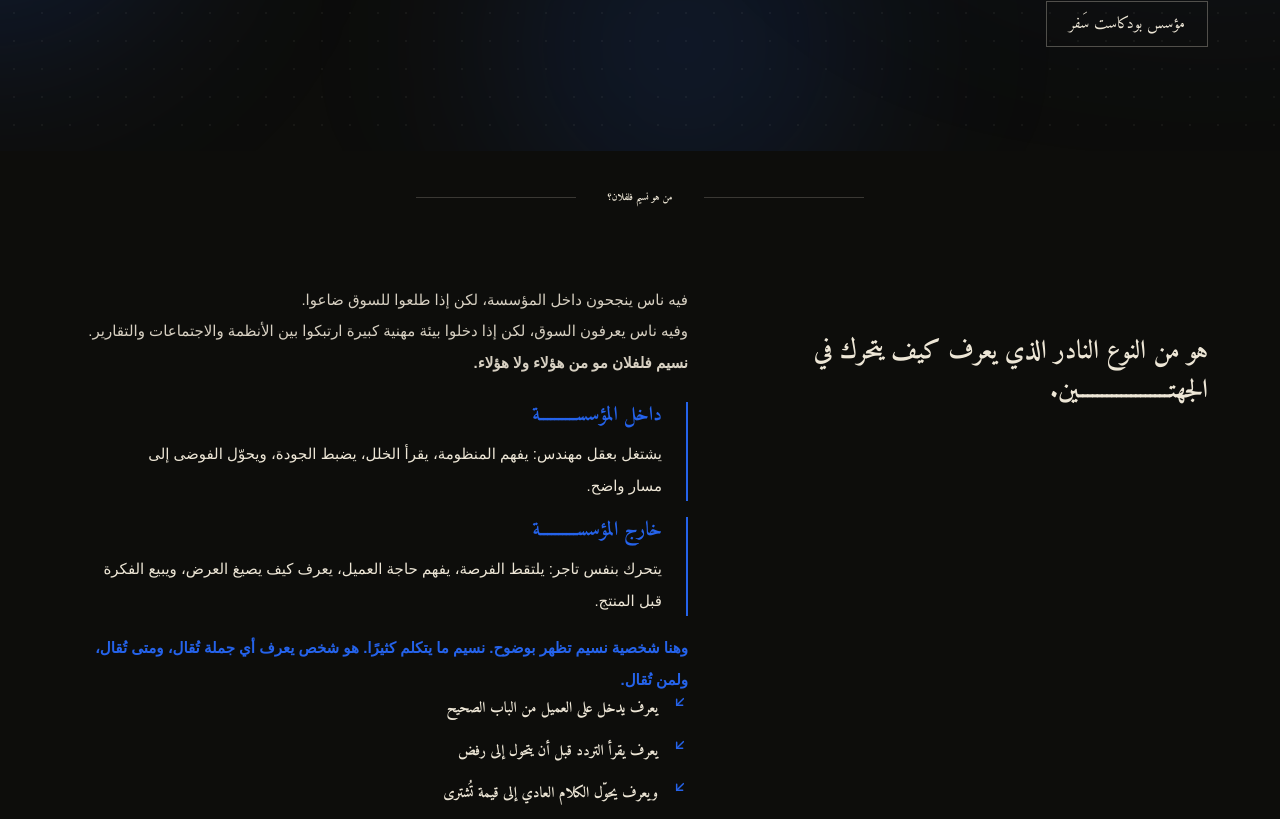
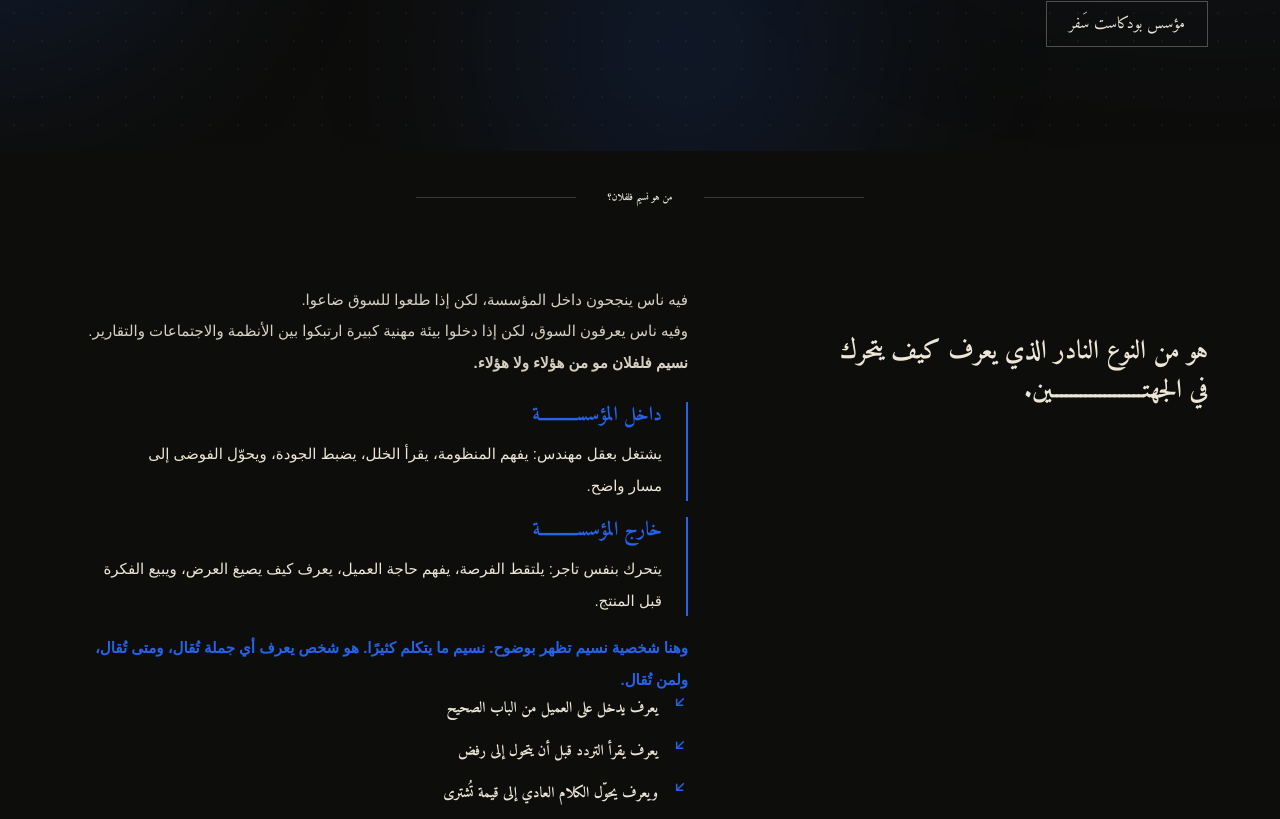
Before and after one commit to Manar-k/Naseem-Portfolio, a React (Vite) app: page / in a window 1280 px wide. Shown: the part 661-1480 px from the top of the page. Built offline with nearby package versions, Linux system fonts and the light colour scheme.

Commit message:
Modified: Code

```diff
--- a/src/data/profile.ts
+++ b/src/data/profile.ts
@@ -29,7 +29,7 @@ export interface LocaleContent {
   about: {
     title: string
     intro: string[]
-    pullQuote: string
+    pullQuote: string[]
     dual: {
       insideTitle: string
       insideText: string
@@ -131,7 +131,7 @@ export const profile: Record<Lang, LocaleContent> = {
         'وفيه ناس يعرفون السوق، لكن إذا دخلوا بيئة مهنية كبيرة ارتبكوا بين الأنظمة والاجتماعات والتقارير.',
         'نسيم فلفلان مو من هؤلاء ولا هؤلاء.',
       ],
-      pullQuote: 'هو من النوع النادر الذي يعرف كيف يتحرك في الجهتـــــــــــــــــــين.',
+      pullQuote: ['هو من النوع النادر الذي يعرف كيف يتحرك  ','في الجهتـــــــــــــــــــين.'],
       dual: {
         insideTitle: 'داخل المؤسســــــــــة',
         insideText:
@@ -327,7 +327,7 @@ export const profile: Record<Lang, LocaleContent> = {
         'Others understand the market well but find it difficult to navigate large professional environments with their systems, processes, and structure.',
         'Naseem Filfilan belongs to neither group.',
       ],
-      pullQuote: 'He is one of the few professionals who move confidently between both worlds.',
+      pullQuote: ['He is one of the few professionals who move confidently',' between both worlds.'],
       dual: {
         insideTitle: 'Within an Organization',
         insideText:
--- a/src/sections/About.tsx
+++ b/src/sections/About.tsx
@@ -15,14 +15,13 @@ export function About() {
 
   return (
     <>
-    <span id="about"></span>
-    <section  className="px-6 py-12 sm:px-10 sm:py-10 lg:px-[72px]">
-      <SectionTitle title={content.about.title} className="mb-14 sm:mb-20"/>
+    <section  id="about" className="px-6 py-12 sm:px-10 sm:py-10 lg:px-[72px]">
+      <SectionTitle title={content.about.title} className=" sm:mb-20"/>
       <div className="grid grid-cols-1 gap-8 lg:grid-cols-[5fr_7fr] lg:gap-20">
         <div className="lg:sticky lg:top-12 lg:self-start">
           <Reveal>
           <p className="m-0 pt-12 font-display text-[clamp(16px,3.2vw,26px)] font-black leading-[1.5] text-ink">
-            {content.about.pullQuote}
+            {content.about.pullQuote[0]} <br/> {content.about.pullQuote[1]}
           </p>
           </Reveal>
         </div>
```
